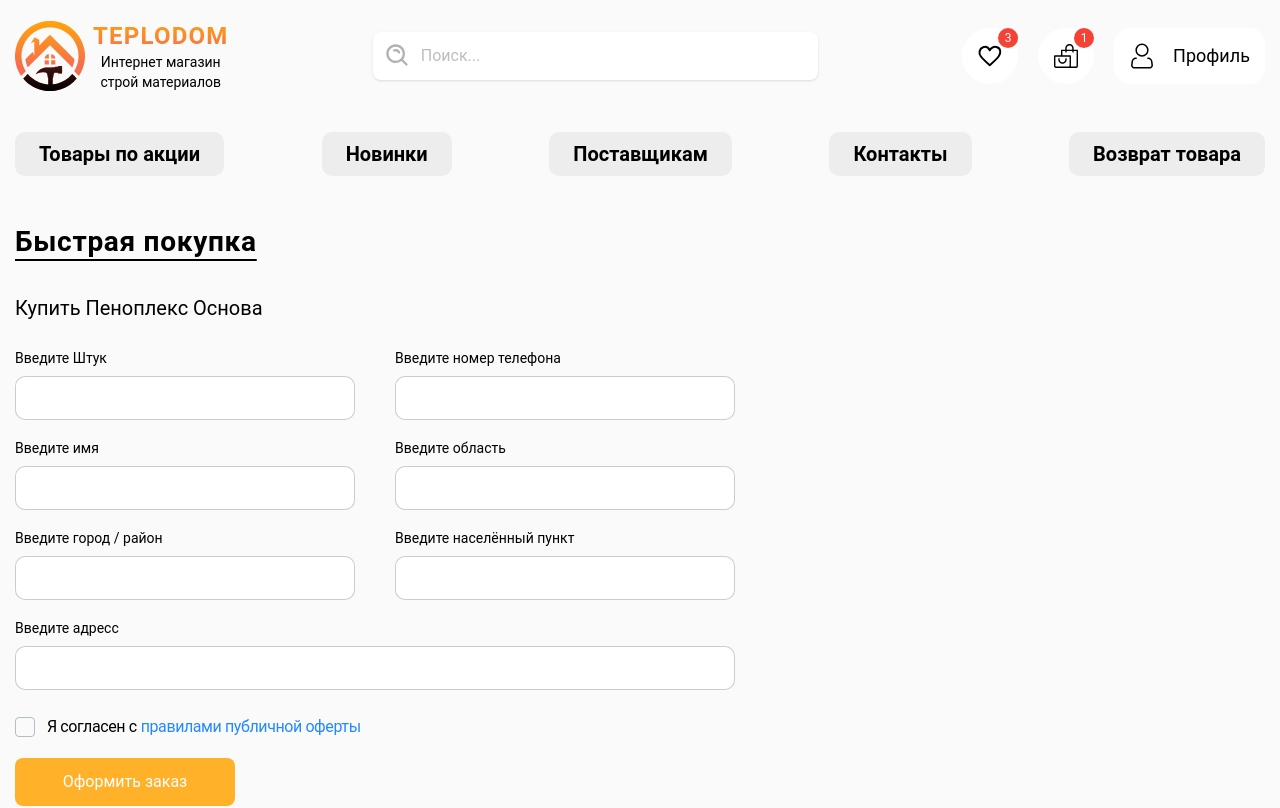
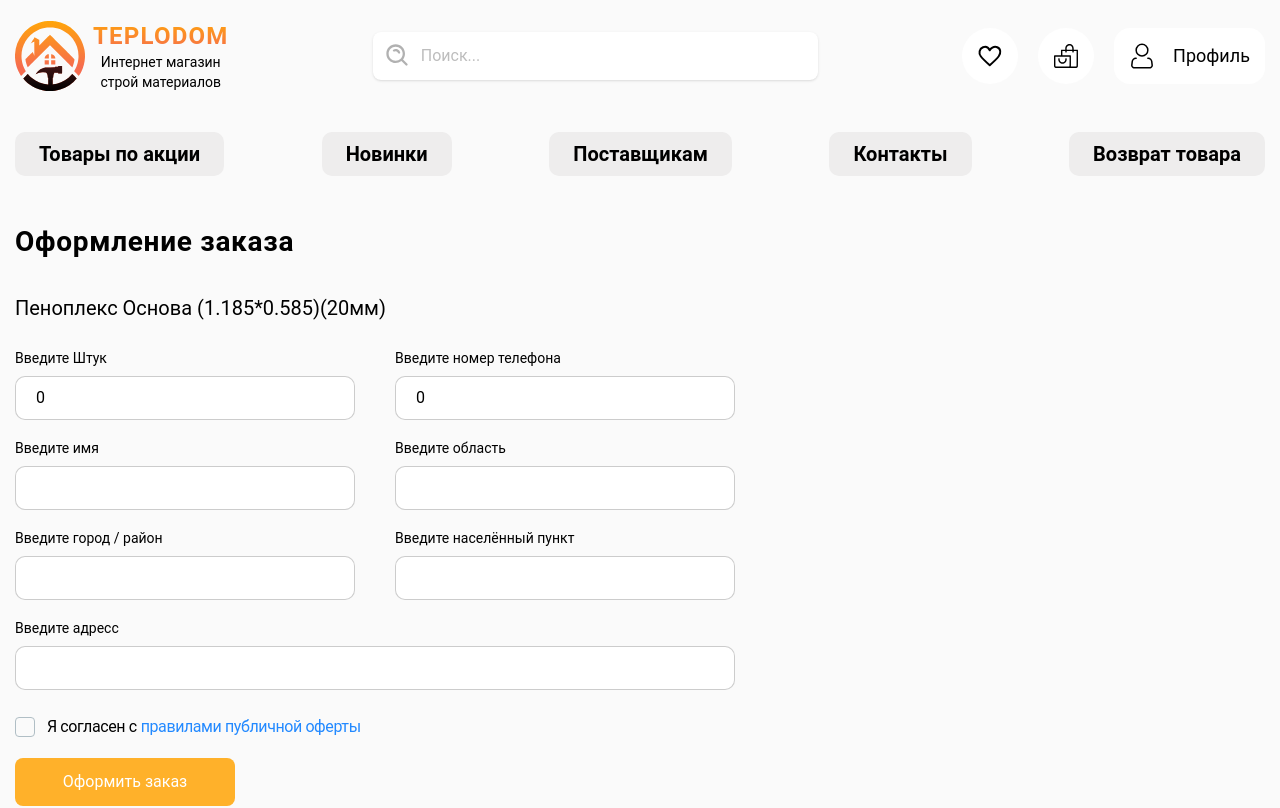
Before and after one commit to fabek7577/teplodom, a React (Vite) app: page /orderProduct in a window 1280 px wide. Shown: the top 808 px of the page. Built offline with nearby package versions, Linux system fonts and the light colour scheme; data requests are answered from the project's data file.

Commit message:
order product modified

```diff
--- a/src/features/navbar/basket/basketSlice.js
+++ b/src/features/navbar/basket/basketSlice.js
@@ -2,23 +2,7 @@ import { createSlice } from "@reduxjs/toolkit";
 import { toast } from "react-toastify";
 
 const initialState = {
-  basket: [
-    {
-      id: "1",
-      addedTime: "2024-03-13",
-      title: "Eleron Шпатлевка Фасадная ОК С-003, 20кг",
-      description:
-        "Шпатлевочная смесь предназначена для фасадных работ и выравнивания поверхностей снаружи и внутри зданий и сооружений. Используется в сухих и влажных помещениях различного назначения. Применяется по бетонным, цементным, оштукатуренным основаниям и по кирпичной кладке.",
-      price: 60000,
-      discountPercentage: 13,
-      rating: 4.69,
-      brand: "Apple",
-      color: "black",
-      category: "Сухие строительные смеси",
-      image:
-        "https://www.prom.uz/_ipx/f_webp/https://devel.prom.uz/upload//products/2022/12/28/1/30.png",
-    },
-  ],
+  basket: [],
 };
 
 const basketSlice = createSlice({
--- a/src/features/order/Order.jsx
+++ b/src/features/order/Order.jsx
@@ -5,6 +5,7 @@ import { Checkbox } from "@material-tailwind/react";
 import { pushOrder } from "../../services/apiTelegramm";
 import { delModals, setModal } from "../modal/modalSlice";
 const Order = ({ title }) => {
+  const dispatch = useDispatch();
   const { name } = useSelector((state) => state.account.user);
   const [inputs, setInputs] = useState({
     quantity: 0,
@@ -15,7 +16,6 @@ const Order = ({ title }) => {
     locality: "",
     address: "",
   });
-  const dispatch = useDispatch();
   const handleSubmit = (e) => {
     e.preventDefault();
     const { quantity, address, city, locality, name, number, region } = inputs;
--- a/src/features/order/OrderProduct.jsx
+++ b/src/features/order/OrderProduct.jsx
@@ -1,24 +1,60 @@
 import { Checkbox } from "@material-tailwind/react";
-import React from "react";
-import { useSelector } from "react-redux";
+import React, { useState } from "react";
+import { useSelector, useDispatch } from "react-redux";
+import { pushOrder } from "../../services/apiTelegramm";
 
 const OrderProduct = () => {
-  const name = useSelector((state) => state.account.user?.name);
+  const dispatch = useDispatch();
+  const { name } = useSelector((state) => state.account.user);
+  const [inputs, setInputs] = useState({
+    quantity: 0,
+    number: 0,
+    name,
+    region: "",
+    city: "",
+    locality: "",
+    address: "",
+  });
+  const handleSubmit = (e) => {
+    e.preventDefault();
+    const { quantity, address, city, locality, name, number, region } = inputs;
+    pushOrder({
+      quantity,
+      number,
+      name,
+      region,
+      city,
+      locality,
+      address,
+    });
+    dispatch(delModals());
+    dispatch(setModal("thanksForPurchase"));
+  };
   return (
     <div className="container my-8">
       <div className="max-w-[720px]">
-        <h1 className="text-[28px] font-semibold leading-none tracking-wide underline underline-offset-8">
-          Быстрая покупка
+        <h1 className="text-[28px] font-semibold leading-none tracking-wide">
+          Оформление заказа
         </h1>
         <p className="mt-5 text-xl leading-6 lg:mt-[40px]">
-          Купить Пеноплекс Основа
+          Пеноплекс Основа (1.185*0.585)(20мм)
         </p>
-        <form>
-          <div className="md:flex justify-between items-center gap-10 lg:mt-[10px]">
+        <form onSubmit={handleSubmit}>
+          <div className="lg:flex justify-between items-center gap-10 lg:mt-[10px]">
             <div className="lg:flex flex-col w-full">
               <label className="flex flex-col mt-[30px] lg:mt-[20px]">
                 <p className="text-sm leading-4">Введите Штук</p>
-                <input type="number" className="order-inp" required />
+                <input
+                  type="number"
+                  className="order-inp"
+                  required
+                  value={inputs.quantity}
+                  onChange={(e) =>
+                    setInputs(
+                      (prev) => (prev = { ...prev, quantity: e.target.value })
+                    )
+                  }
+                />
               </label>
               <label className="flex flex-col mt-[20px]">
                 <p className="text-sm leading-4">Введите имя</p>
@@ -26,32 +62,87 @@ const OrderProduct = () => {
                   type="text"
                   className="order-inp"
                   required
-                  defaultValue={name}
+                  value={inputs.name}
+                  onChange={(e) =>
+                    setInputs(
+                      (prev) => (prev = { ...prev, name: e.target.value })
+                    )
+                  }
                 />
               </label>
               <label className="flex flex-col mt-[20px]">
                 <p className="text-sm leading-4">Введите город / район</p>
-                <input type="text" className="order-inp" required />
+                <input
+                  type="text"
+                  className="order-inp"
+                  required
+                  value={inputs.city}
+                  onChange={(e) =>
+                    setInputs(
+                      (prev) => (prev = { ...prev, city: e.target.value })
+                    )
+                  }
+                />
               </label>
             </div>
             <div className="lg:flex flex-col w-full">
               <label className="flex flex-col mt-[20px]">
                 <p className="text-sm leading-4">Введите номер телефона</p>
-                <input type="text" className="order-inp" required />
+                <input
+                  type="text"
+                  className="order-inp"
+                  required
+                  value={inputs.number}
+                  onChange={(e) =>
+                    setInputs(
+                      (prev) => (prev = { ...prev, number: e.target.value })
+                    )
+                  }
+                />
               </label>
               <label className="flex flex-col mt-[20px]">
                 <p className="text-sm leading-4">Введите область</p>
-                <input type="text" className="order-inp" required />
+                <input
+                  type="text"
+                  className="order-inp"
+                  required
+                  value={inputs.region}
+                  onChange={(e) =>
+                    setInputs(
+                      (prev) => (prev = { ...prev, region: e.target.value })
+                    )
+                  }
+                />
               </label>
               <label className="flex flex-col mt-[20px]">
                 <p className="text-sm leading-4">Введите населённый пункт</p>
-                <input type="text" className="order-inp" required />
+                <input
+                  type="text"
+                  className="order-inp"
+                  required
+                  value={inputs.locality}
+                  onChange={(e) =>
+                    setInputs(
+                      (prev) => (prev = { ...prev, locality: e.target.value })
+                    )
+                  }
+                />
               </label>
             </div>
           </div>
           <label className="flex flex-col mt-[20px]">
             <p className="text-sm leading-4">Введите адресс</p>
-            <input type="text" className="order-inp" required />
+            <input
+              type="text"
+              className="order-inp"
+              required
+              value={inputs.address}
+              onChange={(e) =>
+                setInputs(
+                  (prev) => (prev = { ...prev, address: e.target.value })
+                )
+              }
+            />
           </label>
 
           <label className="flex items-center gap-3 mt-[30px] lg:mt-[25px]">
```
Also changed, not shown: data/db.json.
